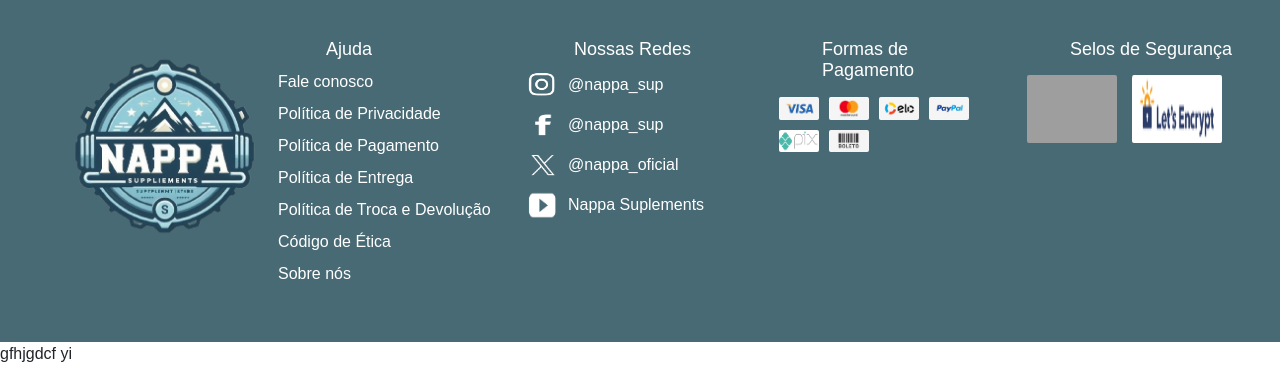
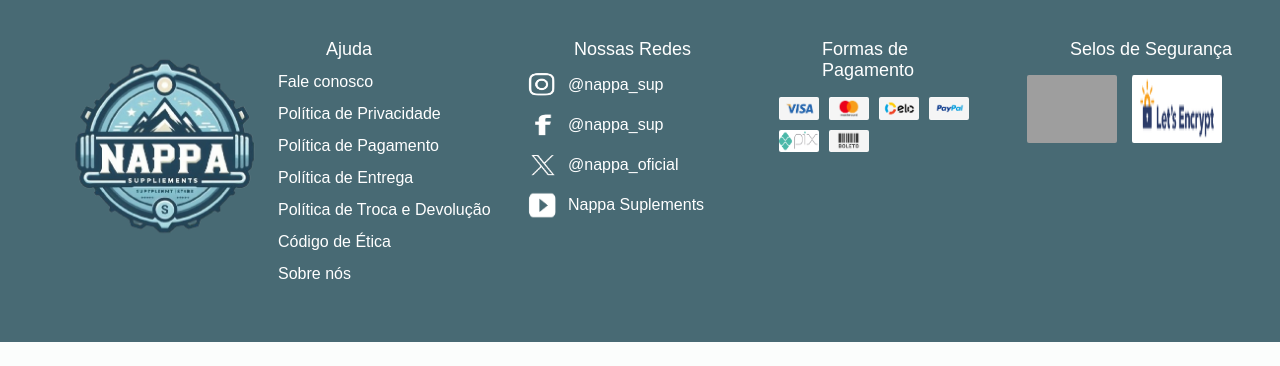
Before and after one commit to iFlintksks/NappaSupplements, a PHP site: page /NappaSupplements/ in a window 1280 px wide. Shown: the part 1913-2279 px from the top of the page. After the commit the page ends 2255 px from the top, so only its background shows below. Run offline with PHP 8.4, Linux system fonts and the light colour scheme; some libraries are stand-ins or nearby versions; grey boxes are pictures that could not be loaded.

Commit message:
Update index.php

```diff
--- a/Public/index.php
+++ b/Public/index.php
@@ -83,6 +83,5 @@ echo '<hr>Ultimo ID inserido'.$db->ultimoIdInserido();
     ?>
     <script src="<?=URL?>/public/bootstrap/js/bootstrap.js"></script>
     <script src="<?=URL?>/public/js/query.js"></script>
-    gfhjgdcf yi
 </body>
 </html>
```
